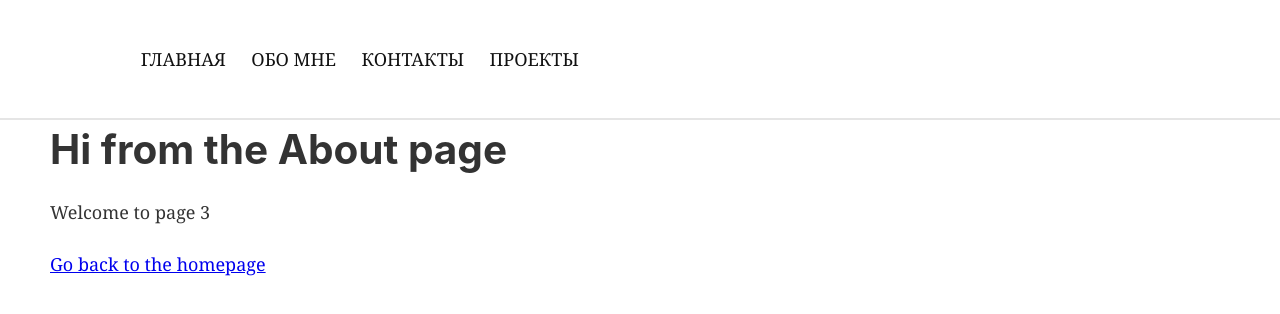
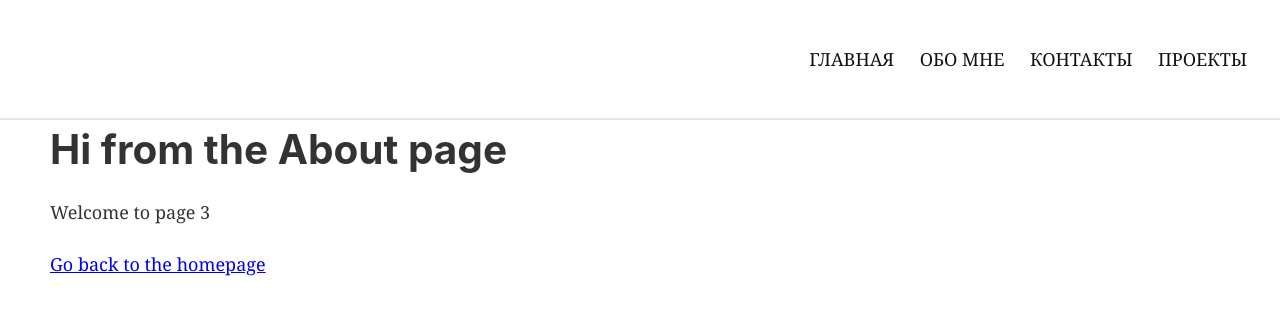
Before and after one commit to FanJekkk/gatsby_project, a Gatsby site: page /about in a window 1280 px wide. Built offline with nearby package versions, Linux system fonts and the light colour scheme; Gatsby itself is replaced by a stand-in of ours.

Commit message:
edit navigation

```diff
--- a/src/components/NavBar/NavBar.js
+++ b/src/components/NavBar/NavBar.js
@@ -15,7 +15,7 @@ const Navigation = styled.nav`
   padding: 0 10vw;
   top:0;
   z-index: 2;
-  align-self: right;
+  align-self: center;
   @media (max-width: 768px) {
     position: fixed;
     height: 10%;
@@ -41,6 +41,8 @@ const Navbox = styled.div`
   height: 100%;
   justify-content: flex-end;
   align-items: center;
+  position: absolute;
+  right: 20px;
   @media (max-width: 768px) {
     flex-direction: column;
     position: fixed;
```
